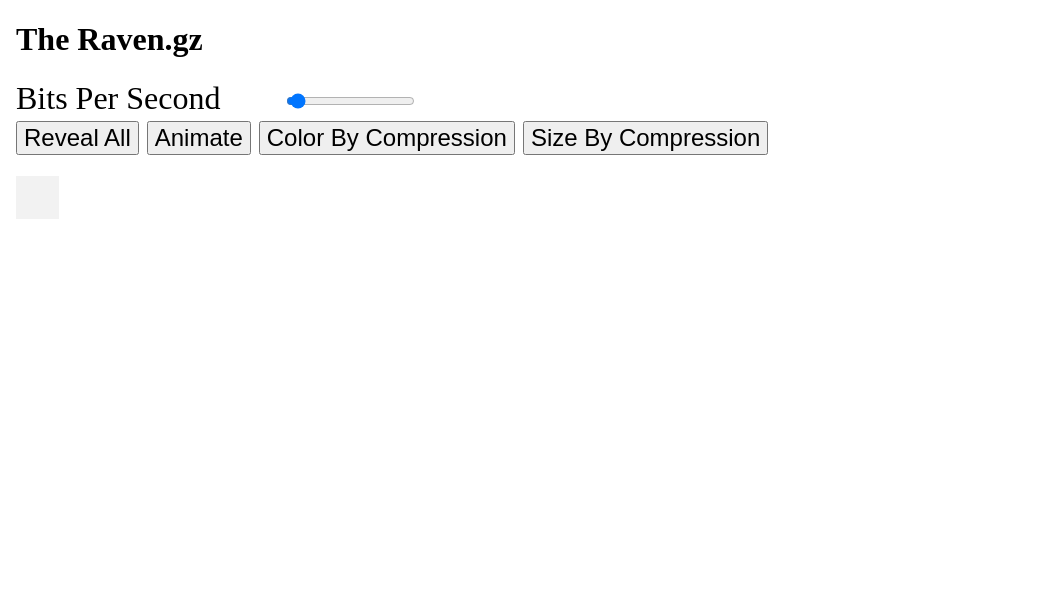
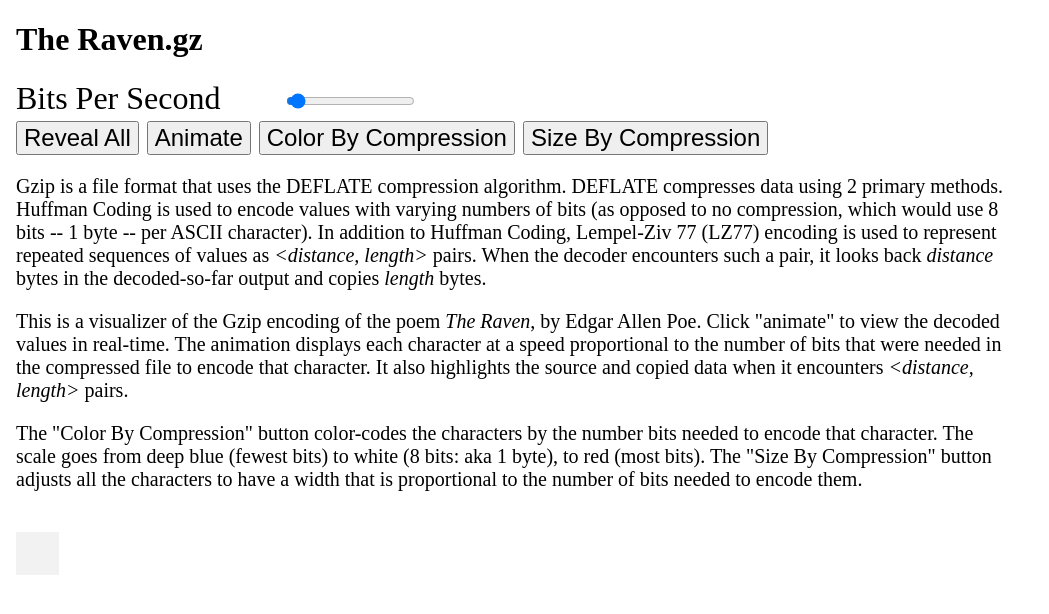
Before and after one commit to bantic/grzip-visualizer, a website with bundled scripts: page index.html in a window 1280 px wide. Shown: the whole page, without its empty margins (0-1049 px from the left). Built offline with nearby package versions, Linux system fonts and the light colour scheme.

Commit message:
add into paragraphs

```diff
--- a/index.html
+++ b/index.html
@@ -28,6 +28,35 @@
       <button id="color-code">Color By Compression</button>
       <button id="compression-code">Size By Compression</button>
     </div>
+    <div id="intro">
+      <p>
+        Gzip is a file format that uses the DEFLATE compression algorithm.
+        DEFLATE compresses data using 2 primary methods. Huffman Coding is used
+        to encode values with varying numbers of bits (as opposed to no
+        compression, which would use 8 bits -- 1 byte -- per ASCII character).
+        In addition to Huffman Coding, Lempel-Ziv 77 (LZ77) encoding is used to
+        represent repeated sequences of values as
+        <em>&lt;distance, length&gt;</em> pairs. When the decoder encounters
+        such a pair, it looks back <em>distance</em> bytes in the decoded-so-far
+        output and copies <em>length</em> bytes.
+      </p>
+      <p>
+        This is a visualizer of the Gzip encoding of the poem
+        <em>The Raven</em>, by Edgar Allen Poe. Click "animate" to view the
+        decoded values in real-time. The animation displays each character at a
+        speed proportional to the number of bits that were needed in the
+        compressed file to encode that character. It also highlights the source
+        and copied data when it encounters
+        <em>&lt;distance, length&gt;</em> pairs.
+      </p>
+      <p>
+        The "Color By Compression" button color-codes the characters by the
+        number bits needed to encode that character. The scale goes from deep
+        blue (fewest bits) to white (8 bits: aka 1 byte), to red (most bits).
+        The "Size By Compression" button adjusts all the characters to have a
+        width that is proportional to the number of bits needed to encode them.
+      </p>
+    </div>
     <section id="characters"></section>
   </body>
 </html>
--- a/style.scss
+++ b/style.scss
@@ -15,6 +15,11 @@ body {
   width: 1.5em;
   text-align: right;
   display: inline-block;
+}
+
+#intro {
+  max-width: 50em;
+  font-size: 1.25em;
 }
 
 #characters {
```
